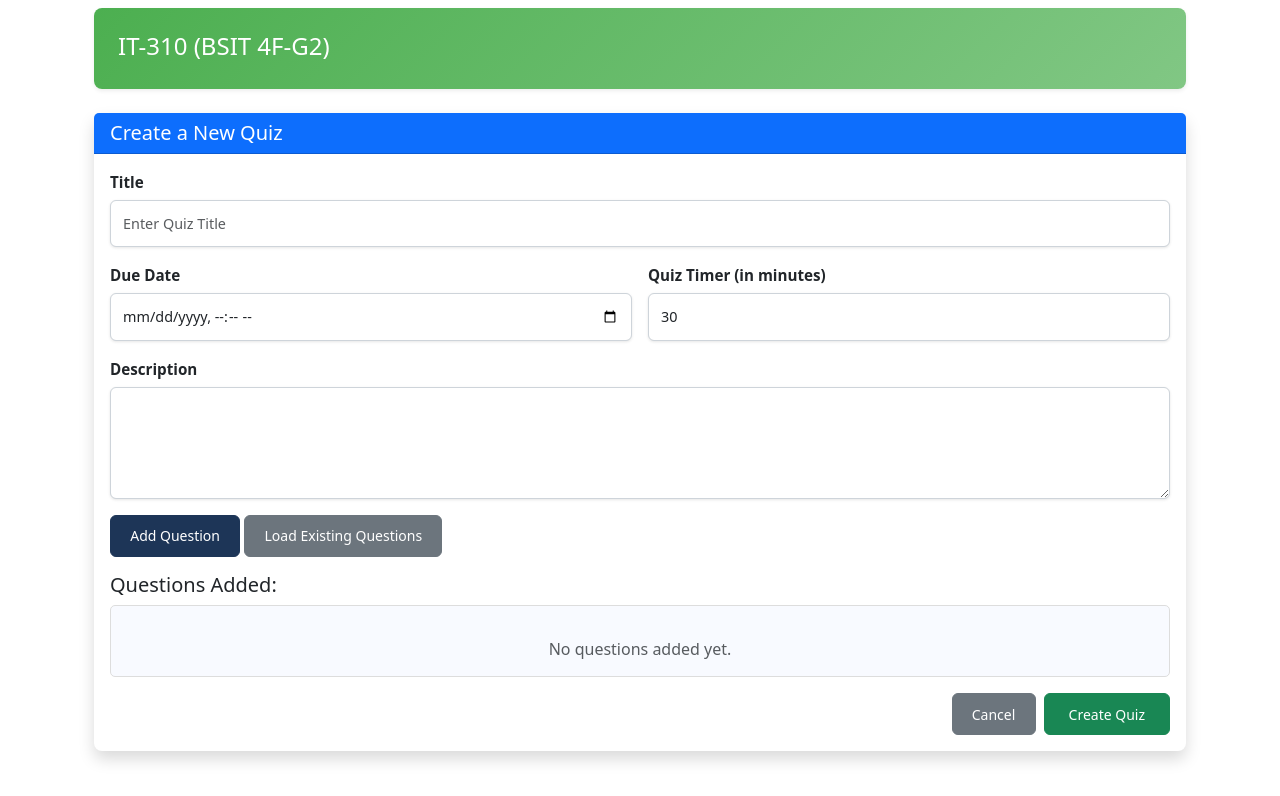
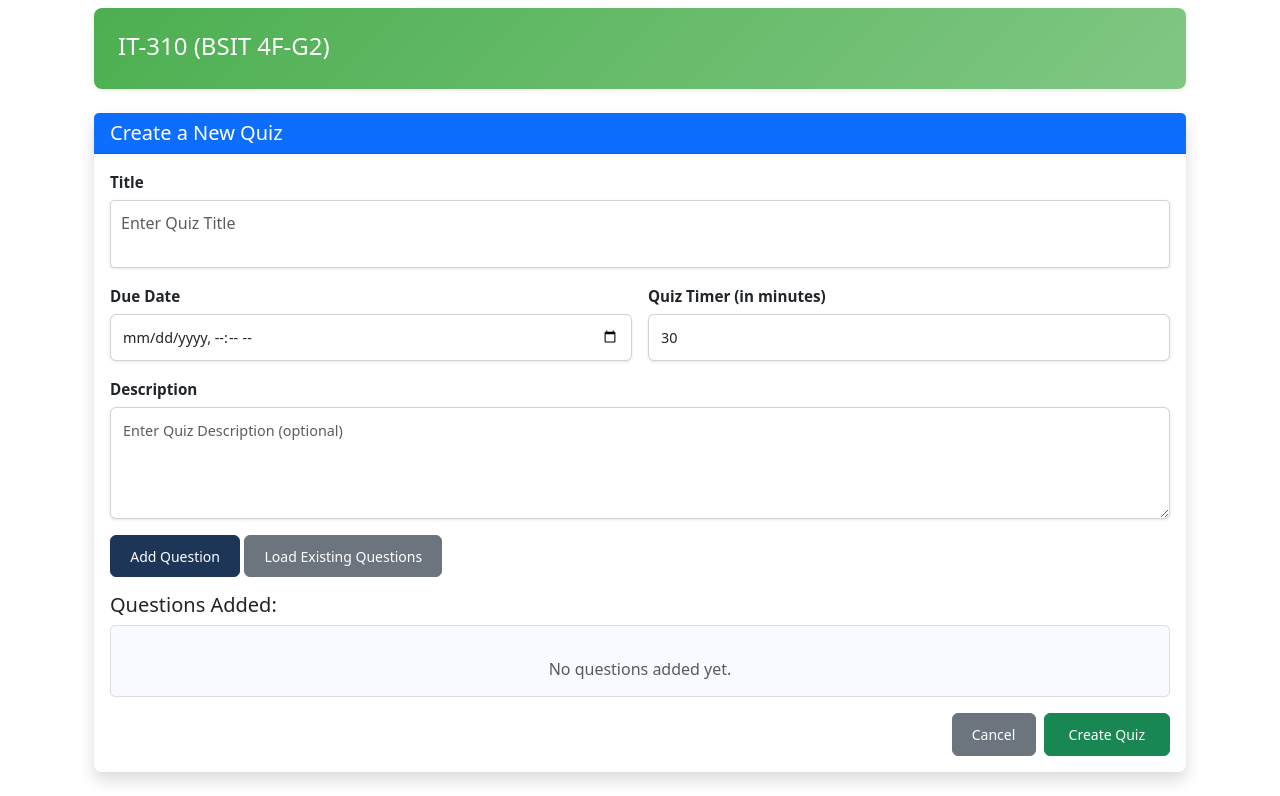
Before and after one commit to taizicorrea/Python-Project, a Django app: template DjangoProject1/Quiz_App/templates/Quiz_App/create_quiz.html in a window 1280 px wide. Shown: the part 146-942 px from the top of the page. Before the commit the page ends 908 px from the top, so only its background shows below. Run offline with Django 5.2, Linux system fonts and the light colour scheme; the template is opened without the code that fills it: values that come from a table or form of the project are taken from there, others are empty; a user stored in the database is signed in; data comes from the database, SQL or seed files in the repository; both versions use the stored data as it was after the commit; some libraries are stand-ins or nearby versions.

Commit message:
push fixed databanking.

```diff
--- a/DjangoProject1/Quiz_App/static/css/create_quiz.css
+++ b/DjangoProject1/Quiz_App/static/css/create_quiz.css
@@ -194,3 +194,23 @@
 #questionsList::-webkit-scrollbar-track {
     background-color: #f1f4f8;
 }
+
+/* Remove scrollbar and ensure textarea auto-expands */
+textarea.auto-expand {
+    overflow: hidden; /* Hides the scrollbar */
+    resize: none; /* Prevents manual resizing */
+    min-height: 38px; /* Default height */
+    max-height: 200px; /* Optional maximum height */
+    line-height: 1.5; /* Readability */
+    padding: 10px;
+    font-size: 1rem;
+    box-sizing: border-box;
+    width: 100%;
+    border: 1px solid #ced4da;
+    border-radius: 4px;
+}
+
+textarea.auto-expand:focus {
+    border-color: #457b9d; /* Border color on focus */
+    box-shadow: 0 0 4px rgba(69, 123, 157, 0.5);
+}
--- a/DjangoProject1/Quiz_App/static/js/add_question.js
+++ b/DjangoProject1/Quiz_App/static/js/add_question.js
@@ -12,6 +12,10 @@ document.addEventListener('DOMContentLoaded', () => {
         timer: 3000,
         timerProgressBar: true
     });
+
+    // Set default question type to "Multiple Choice"
+    questionTypeDropdown.value = 'multiple_choice';
+    renderQuestionFields('multiple_choice'); // Render fields for "Multiple Choice" by default
 
     // Handle question type changes
     questionTypeDropdown.addEventListener('change', () => {
@@ -163,6 +167,12 @@ document.addEventListener('DOMContentLoaded', () => {
         modal.hide();
     });
 
+    addQuestionModal.addEventListener('hidden.bs.modal', () => {
+        document.getElementById('question_text').value = '';
+        questionTypeDropdown.value = 'multiple_choice';
+        renderQuestionFields('multiple_choice'); // Reset fields for "Multiple Choice"
+    });
+
     // Ensure "No Questions" message updates on load
     toggleNoQuestionsMessage();
 });
--- a/DjangoProject1/Quiz_App/templates/Quiz_App/create_quiz.html
+++ b/DjangoProject1/Quiz_App/templates/Quiz_App/create_quiz.html
@@ -30,9 +30,8 @@
                 <!-- Title Field -->
                 <div class="col-12">
                     <label for="title" class="form-label fw-semibold">Title</label>
-                    <input type="text" id="title" name="title" class="form-control"
-                        value="{{ form.title.value|default:'' }}"
-                        placeholder="Enter Quiz Title" required>
+                    <textarea id="title" name="title" class="form-control auto-expand"
+                              placeholder="Enter Quiz Title" maxlength="255"></textarea>
                     {% if form.title.errors %}
                         <div class="text-danger">{{ form.title.errors|join:', ' }}</div>
                     {% endif %}
@@ -63,8 +62,7 @@
                 <div class="col-12">
                     <label for="description" class="form-label fw-semibold">Description</label>
                     <textarea id="description" name="description" class="form-control"
-                        rows="4" placeholder="Enter Quiz Description (optional)">
-                        {{ form.description.value|default:'' }}</textarea>
+                        rows="4" placeholder="Enter Quiz Description (optional)">{% if form.description.value %}{{ form.description.value }}{% endif %}</textarea>
                     {% if form.description.errors %}
                         <div class="text-danger">{{ form.description.errors|join:', ' }}</div>
                     {% endif %}
@@ -119,7 +117,6 @@
     </div>
 </div>
 
-<!-- Add Question Modal -->
 <div class="modal fade" id="addQuestionModal" tabindex="-1" aria-labelledby="addQuestionModalLabel" aria-hidden="true">
     <div class="modal-dialog modal-lg">
         <div class="modal-content">
@@ -131,7 +128,7 @@
                 <form id="addQuestionForm">
                     <div class="mb-3">
                         <label for="question_text" class="form-label">Question Text</label>
-                        <input type="text" id="question_text" class="form-control" placeholder="Enter question text">
+                        <textarea id="question_text" class="form-control auto-expand" placeholder="Enter question text" rows="1"></textarea>
                     </div>
                     <div class="mb-3">
                         <label for="question_type" class="form-label">Question Type</label>
@@ -155,9 +152,56 @@
     </div>
 </div>
 
+
 <!-- Include JavaScript Files -->
 <script src="{% static 'js/add_question.js' %}"></script>
 <script src="{% static 'js/load_questions.js' %}"></script>
 <script src="{% static 'js/shared_questions.js' %}"></script>
 
+<script>
+document.addEventListener('DOMContentLoaded', () => {
+    const autoExpandAreas = document.querySelectorAll('textarea.auto-expand');
+
+    autoExpandAreas.forEach((textarea) => {
+        // Adjust height on input
+        textarea.addEventListener('input', () => {
+            textarea.style.height = 'auto'; // Reset height to calculate properly
+            textarea.style.height = `${textarea.scrollHeight}px`; // Set height based on content
+        });
+
+        // Adjust height on page load
+        textarea.style.height = 'auto';
+        textarea.style.height = `${textarea.scrollHeight}px`;
+    });
+});
+</script>
+
+<script>
+    document.addEventListener('DOMContentLoaded', () => {
+    // Add auto-expand functionality
+    const autoExpandAreas = document.querySelectorAll('textarea.auto-expand');
+
+    autoExpandAreas.forEach((textarea) => {
+        // Adjust height on input
+        textarea.addEventListener('input', () => {
+            textarea.style.height = 'auto'; // Reset height to calculate properly
+            textarea.style.height = `${textarea.scrollHeight}px`; // Set height based on content
+        });
+
+        // Adjust height on page load
+        textarea.style.height = 'auto';
+        textarea.style.height = `${textarea.scrollHeight}px`;
+    });
+
+    // Ensure auto-expand resets when modal is hidden
+    const modal = document.getElementById('addQuestionModal');
+    modal.addEventListener('hidden.bs.modal', () => {
+        autoExpandAreas.forEach((textarea) => {
+            textarea.value = ''; // Clear the content
+            textarea.style.height = 'auto'; // Reset the height
+        });
+    });
+});
+</script>
+
 {% endblock %}
```
Also changed, not shown: DjangoProject1/db.sqlite3. Lines whose indentation alone changed are shown as unchanged.
